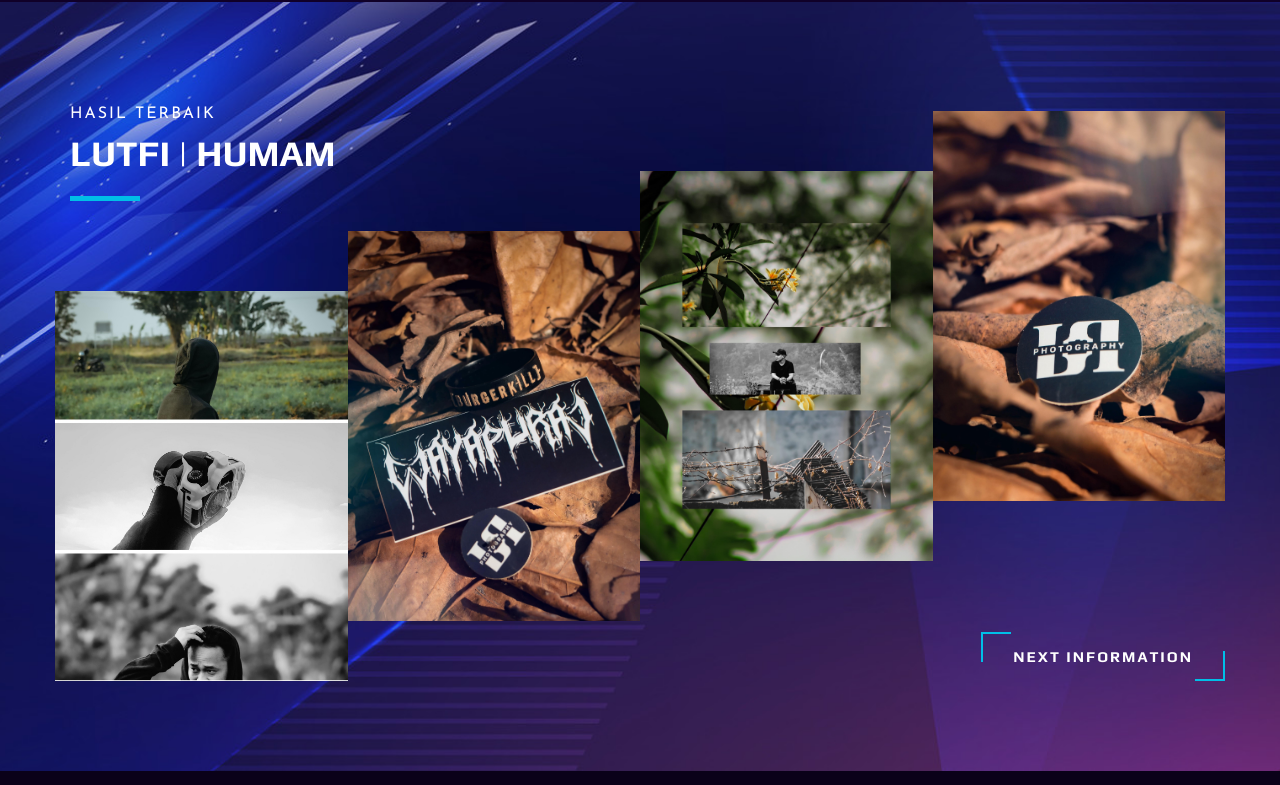
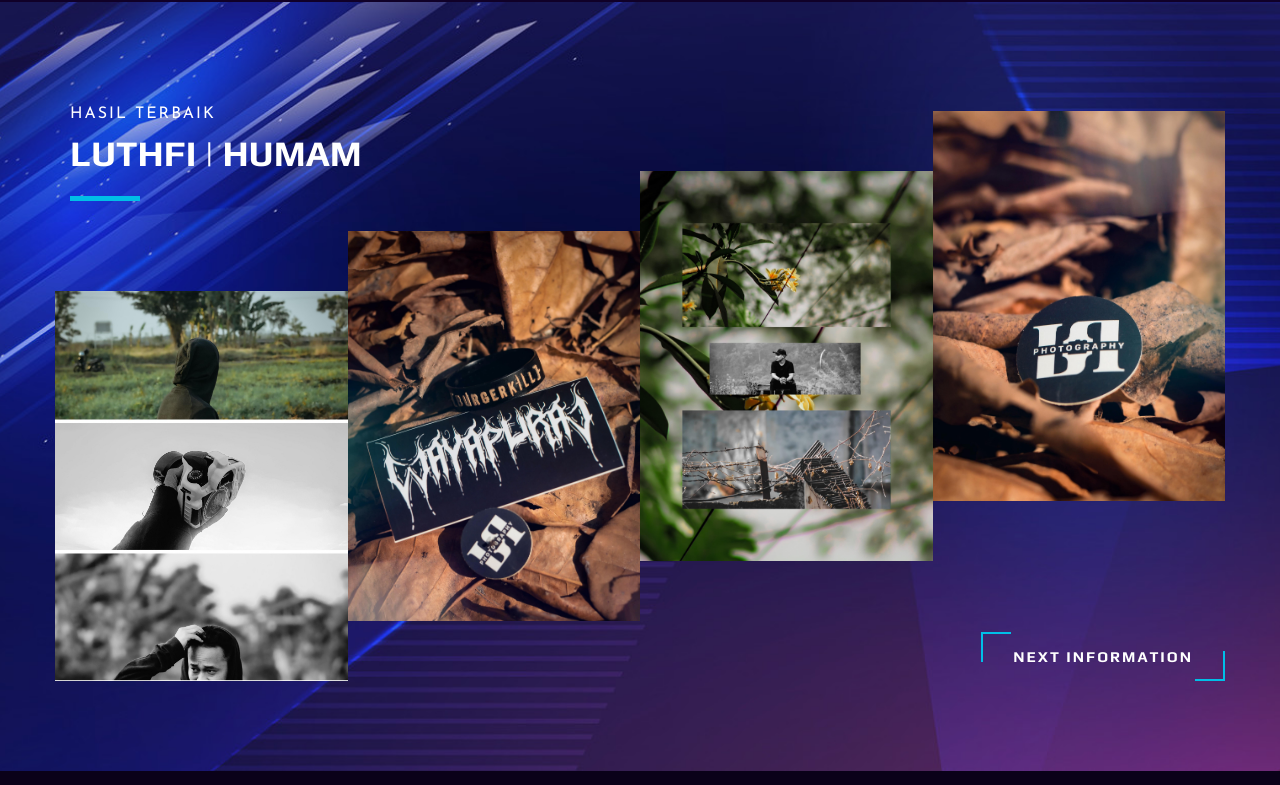
Before and after one commit to damar-agung/lutfi-humam, a plain HTML site: page about.html in a window 1280 px wide. Shown: the part 2518-3303 px from the top of the page. Drawn offline with Linux system fonts and the light colour scheme.

Commit message:
Update about.html

```diff
--- a/about.html
+++ b/about.html
@@ -324,7 +324,7 @@
           <div class="col-lg-12">
             <div class="section-title team__title">
               <span>Hasil Terbaik</span>
-              <h2>Lutfi | Humam</h2>
+              <h2>Luthfi | Humam</h2>
             </div>
           </div>
         </div>
```
